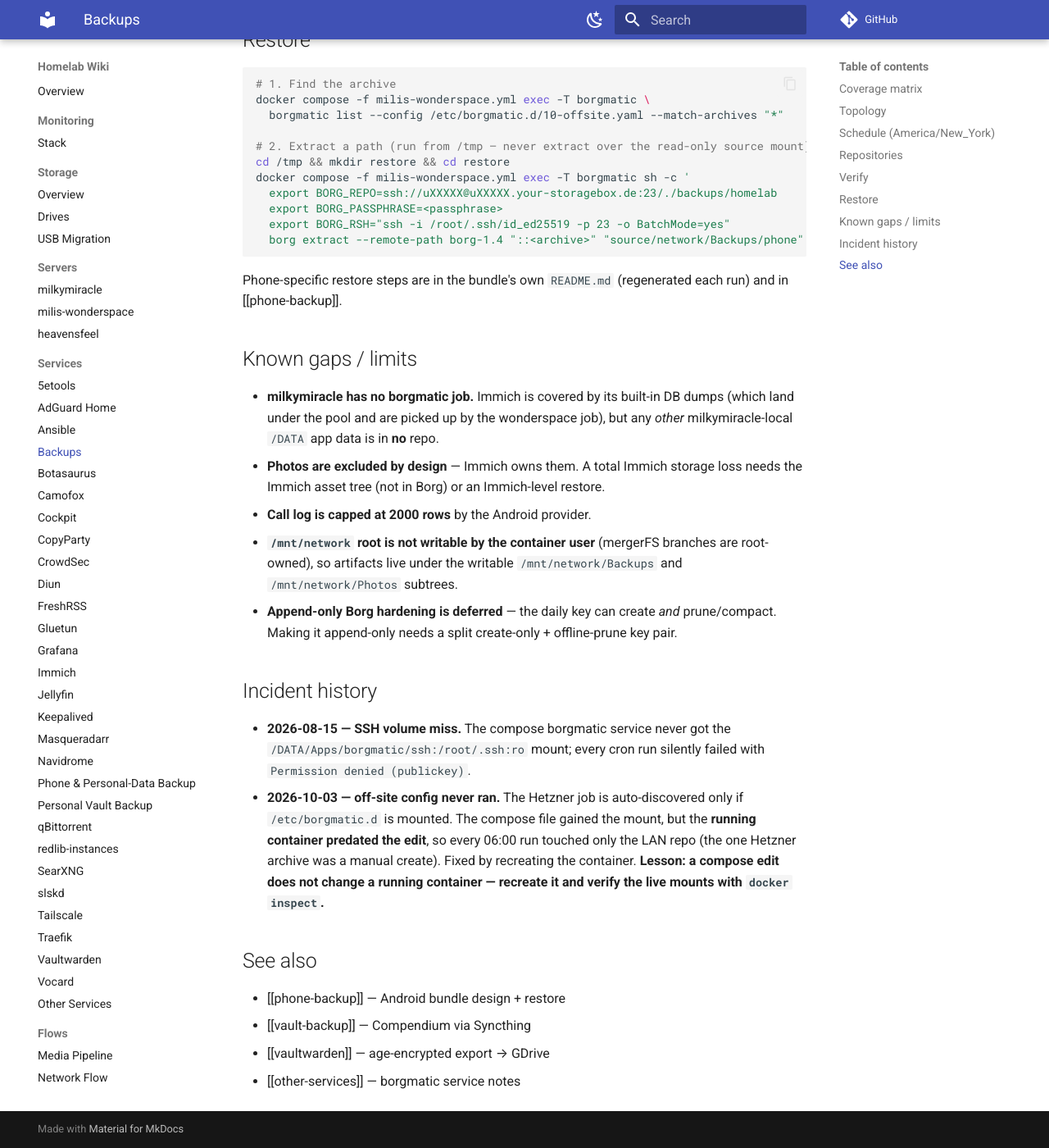
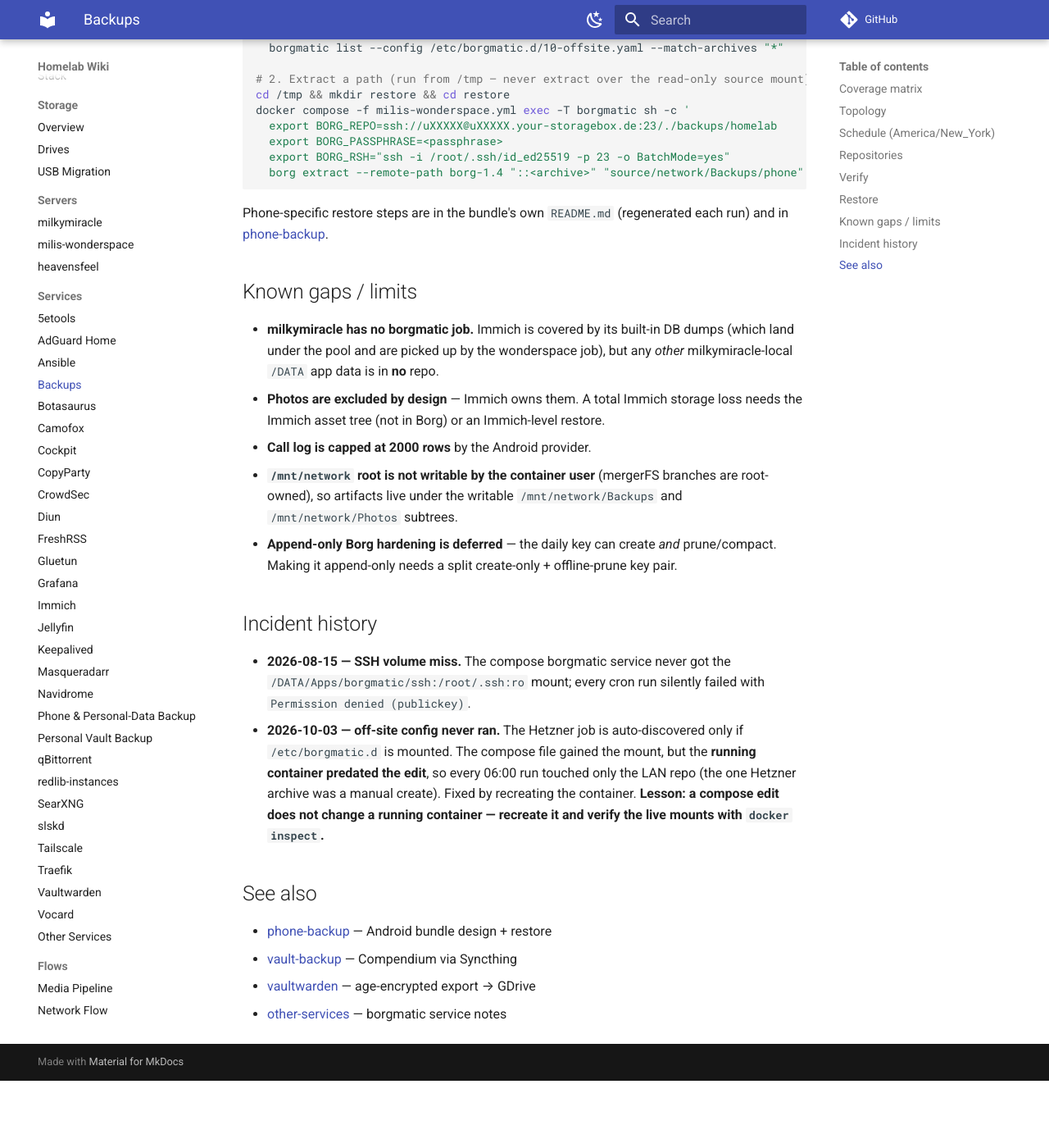
Before and after one commit to Milisource/homelab-iac, an MkDocs documentation site: the page built from docs/services/backups.md, in a window 1280 px wide and 1400 px high, scrolled down 3478 px. Shown: the whole window at 82% size. Built offline with MkDocs 1.6.1 and Material for MkDocs 9.7.7, drawn with Linux system fonts in a browser that asks for light colours; comment, search, counter and statistics services are not loaded; after the commit the page ends 4796 px from its top, so only the background shows below that; part of the change alters nothing that is shown; some of the changed text lies outside the part shown.

````diff
--- a/docs/services/backups.md
+++ b/docs/services/backups.md
@@ -19,9 +19,9 @@ Three independent layers:
 |------|--------|----------|:----:|:--------:|--------------|
 | App configs + DBs (`/DATA/Apps`, `/DATA/Arr`, `/DATA/Media`) | milis-wonderspace | files | ✅ LAN + Hetzner | ✅ | `borg extract` |
 | App configs + DBs (`/DATA/Apps`) | heavensfeel | files + sqlite hook | ✅ local + Hetzner | ✅ | `borg extract` |
-| Contacts / SMS / MMS / calls / calendar / notes / misc | Android phone (adb) | `contacts.vcf`, `calendar.ics`, `sms-calls.xml`, attachments | ✅ | ✅ | see [[phone-backup]] |
-| Personal Obsidian vault ("The Compendium") | workstation | live files (Syncthing) | ✅ | ✅ | see [[vault-backup]] |
-| Vaultwarden export | heavensfeel | `*.tar.gz.age` | ✅ (mirror) | ✅ | age-decrypt, see [[vaultwarden]] |
+| Contacts / SMS / MMS / calls / calendar / notes / misc | Android phone (adb) | `contacts.vcf`, `calendar.ics`, `sms-calls.xml`, attachments | ✅ | ✅ | see [phone-backup](phone-backup.md) |
+| Personal Obsidian vault ("The Compendium") | workstation | live files (Syncthing) | ✅ | ✅ | see [vault-backup](vault-backup.md) |
+| Vaultwarden export | heavensfeel | `*.tar.gz.age` | ✅ (mirror) | ✅ | age-decrypt, see [vaultwarden](vaultwarden.md) |
 | Immich DB dumps | milkymiracle → pool | `immich-db-backup-*.sql.gz` | ✅ | ✅ | `gunzip` + `psql` |
 
 **Deliberately NOT backed up:**
@@ -127,7 +127,7 @@ docker compose -f milis-wonderspace.yml exec -T borgmatic sh -c '
 ```
 
 Phone-specific restore steps are in the bundle's own `README.md` (regenerated
-each run) and in [[phone-backup]].
+each run) and in [phone-backup](phone-backup.md).
 
 ## Known gaps / limits
 
@@ -158,7 +158,7 @@ each run) and in [[phone-backup]].
 
 ## See also
 
-- [[phone-backup]] — Android bundle design + restore
-- [[vault-backup]] — Compendium via Syncthing
-- [[vaultwarden]] — age-encrypted export → GDrive
-- [[other-services]] — borgmatic service notes
+- [phone-backup](phone-backup.md) — Android bundle design + restore
+- [vault-backup](vault-backup.md) — Compendium via Syncthing
+- [vaultwarden](vaultwarden.md) — age-encrypted export → GDrive
+- [other-services](other-services.md) — borgmatic service notes
````
